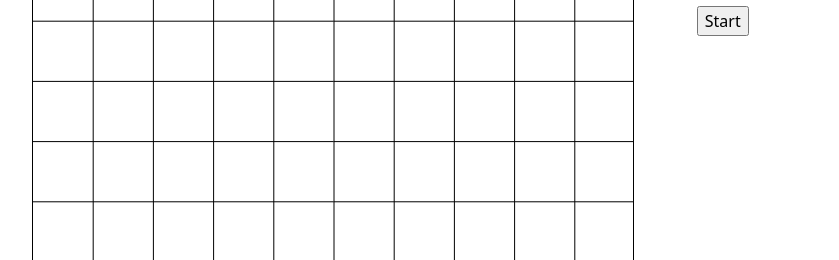
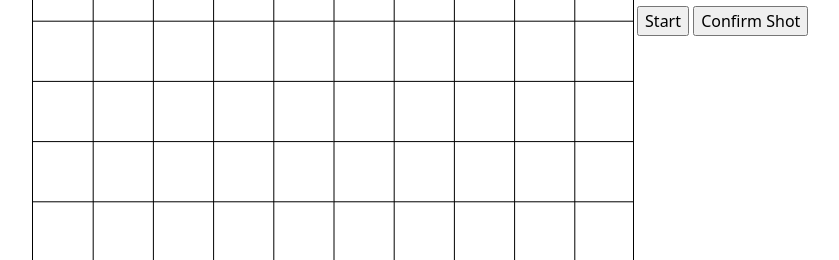
Before and after one commit to kcao20/battleship, a Flask app: page / in a window 1280 px wide. Shown: the part 457-717 px from the top of the page, without its empty margins (360-1199 px from the left). Run offline with Flask 2, Linux system fonts and the light colour scheme.

Commit message:
add confirm shot button

```diff
--- a/app/templates/index.html
+++ b/app/templates/index.html
@@ -29,6 +29,7 @@
       <h3 id="player"></h3>
       <h3 id="energy">You currently have {{ energy }} energy</h3>
       <input type="button" id="start" value="Start"></input>
+      <input type="button" id="confirmShot" value="Confirm Shot"></input>
     </div>
   </div>
   </div>
```
